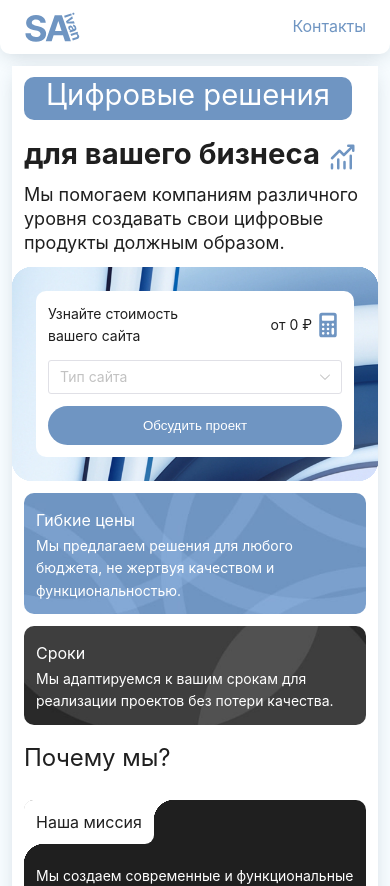
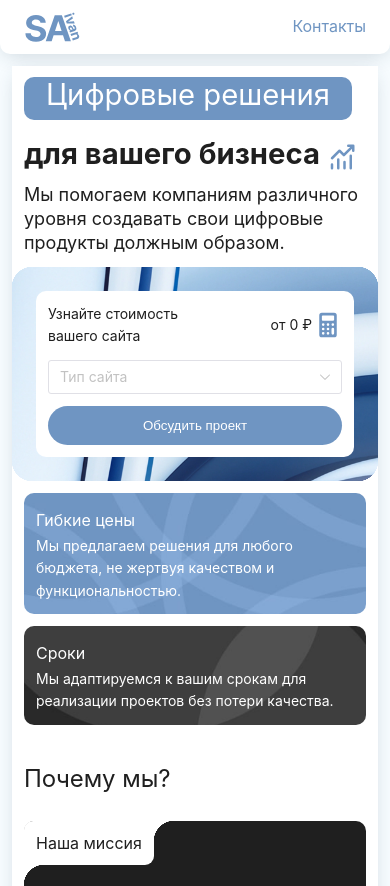
Before and after one commit to SAivan261/SAivan, a Vue app: page / in a window 390 px wide. Shown: the top 886 px of the page. Built offline with nearby package versions, Linux system fonts and the light colour scheme.

Commit message:
правки

```diff
--- a/src/components/ui/sections/Promo.vue
+++ b/src/components/ui/sections/Promo.vue
@@ -545,7 +545,7 @@ onMounted(() => {
 
 @media screen and (max-width: 450px) {
 	.promo__content-wrapper{
-		max-height: auto;
+		max-height: none;
 	}
 
   .promo__content-title {
```
